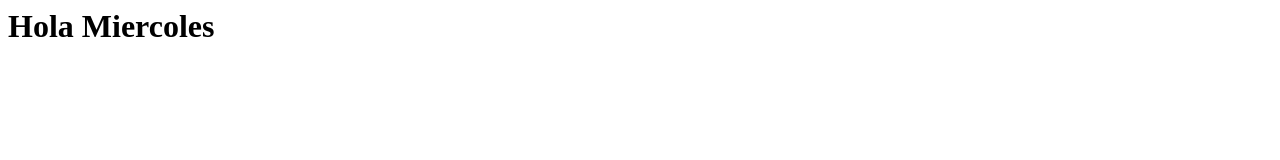
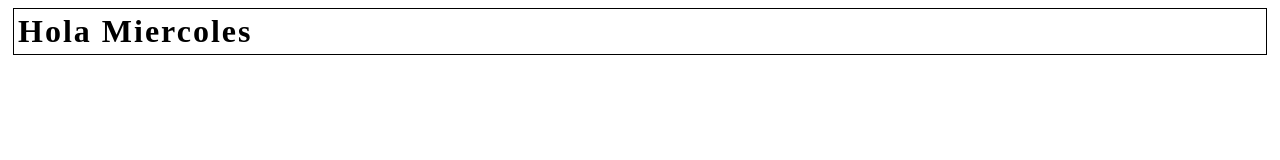
Before and after one commit to Dairat/Daira206, a plain HTML site: page index.html in a window 1280 px wide. Drawn offline with Linux system fonts and the light colour scheme.

Commit message:
Mi primer x

```diff
--- a/index.html
+++ b/index.html
@@ -1 +1,14 @@
+<!DOCTYPE html>
+<html>
+<head>
+    <meta charset="utf-8" />
+    <meta http-equiv="X-UA-Compatible" content="IE=edge">
+    <title>HM</title>
+    <meta name="viewport" content="width=device-width, initial-scale=1">
+    <link rel="stylesheet" type="text/css" media="screen" href="style.css" />
+
+
+</head>
+
+
 <h1> Hola Miercoles </h1>
--- /dev/null
+++ b/style.css
@@ -0,0 +1,8 @@
+h1{
+    border: 1px solid black;
+    padding: 4px;
+    margin: 5px;
+    vertical-align: top;
+    letter-spacing: 2px;
+
+    }
```
Also changed, not shown: 1 other file.
